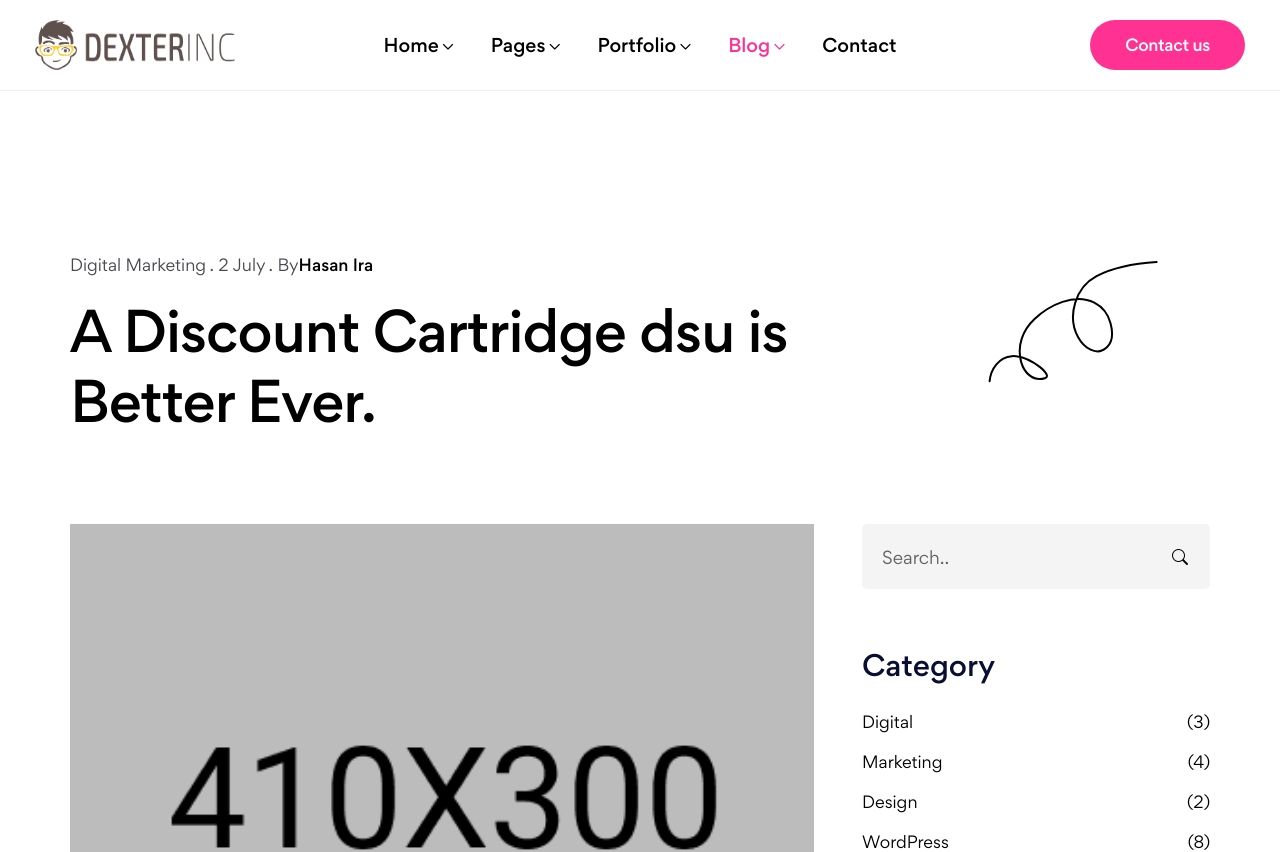
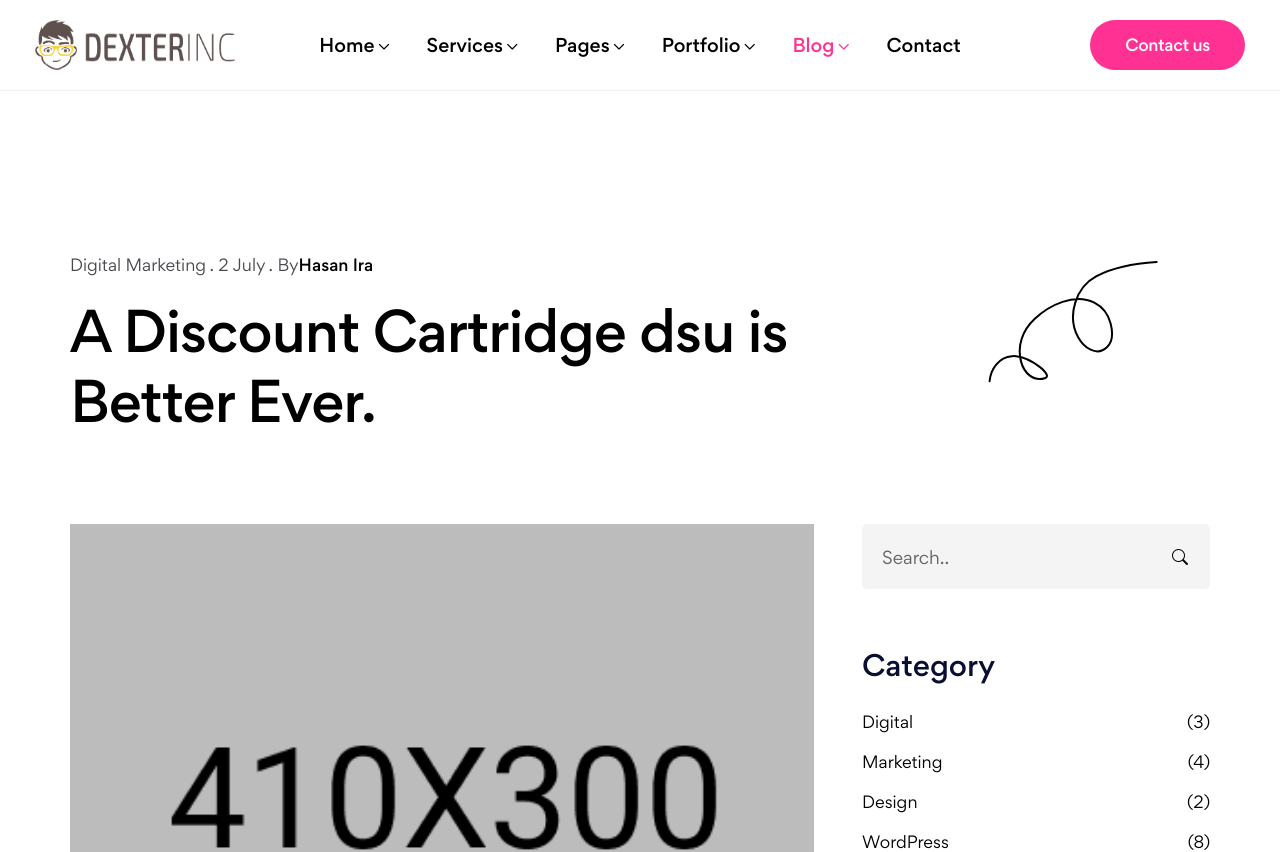
Before and after one commit to dexterdigitaltechnologies/dexter-ui, a Next.js app: page /blog/1 in a window 1280 px wide. Shown: the top 852 px of the page. Built offline with nearby package versions, Linux system fonts and the light colour scheme.

Commit message:
update header

```diff
--- a/components/header/MainMenu.jsx
+++ b/components/header/MainMenu.jsx
@@ -4,6 +4,7 @@ import {
   pagesItems,
   portfolioItems,
   blogItems,
+  services
 } from "../../data/menu";
 
 import { useRouter } from "next/router";
@@ -89,6 +90,31 @@ const MainMenu = () => {
             </ul>
           </li>
           {/* End li (home mega menu) */}
+
+          <li className="nav-item  dropdown">
+            <a
+              className="nav-link dropdown-toggle"
+              href="#"
+              role="button"
+              data-bs-toggle="dropdown"
+              data-bs-auto-close="outside"
+              aria-expanded="false"
+            >
+              Services
+            </a>
+            <ul className="dropdown-menu" style={{minWidth:"270px"}}>
+              {services.map((item, index) => (
+                <li className="dropdown-submenu dropdown" key={index}>
+                  <Link href={item.link} className="dropdown-item">
+                    <span>{item.name}</span>
+                  </Link>
+
+                </li>
+              ))}
+
+
+            </ul>
+          </li>
 
           <li className="nav-item  dropdown">
             <a
```
